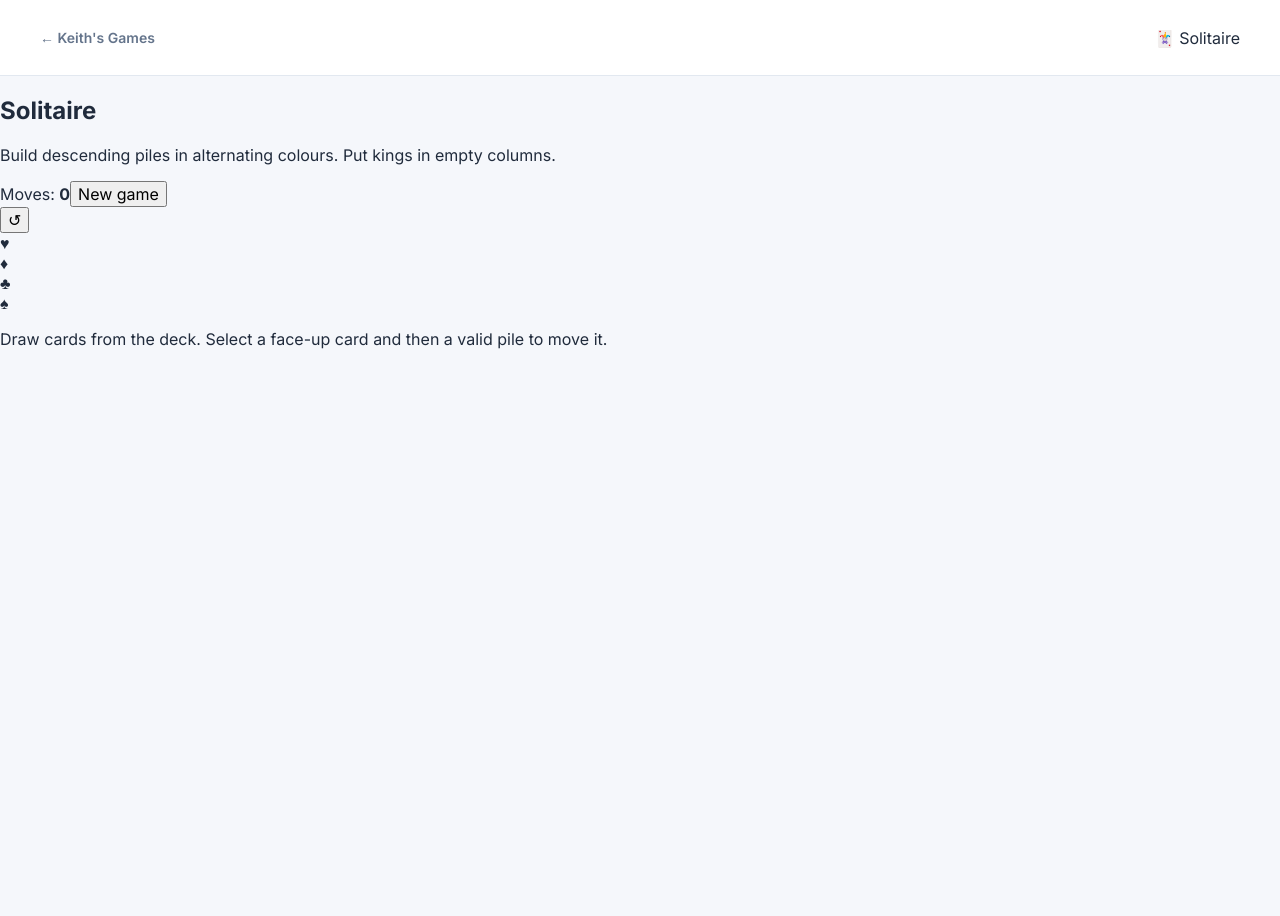
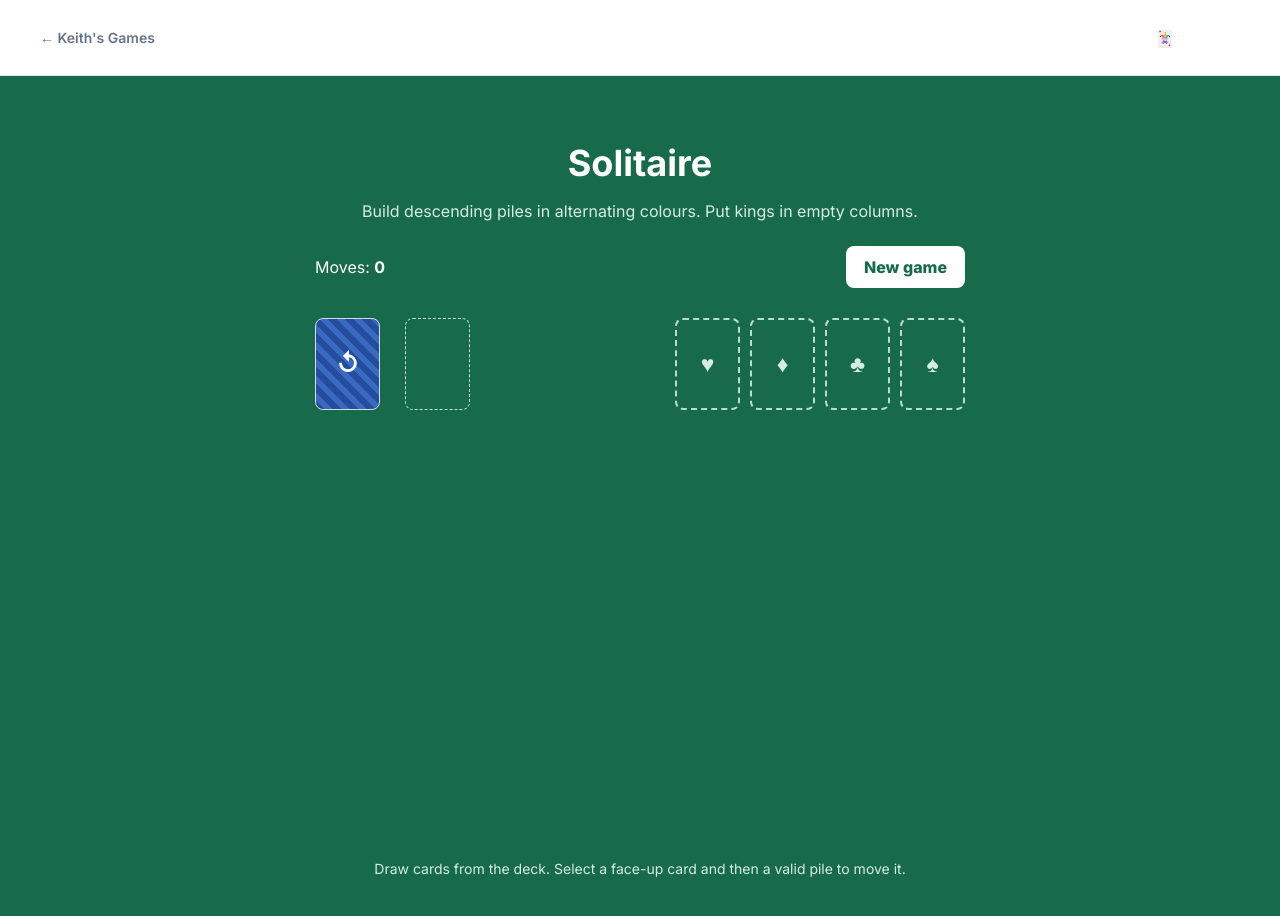
Before and after one commit to Will-source-del/keith-s-games, a Next.js app: page /games/solitaire in a window 1280 px wide. Shown: the top 916 px of the page. Before the commit the page ends 800 px from the top, so only its background shows below. Built offline with nearby package versions, Linux system fonts and the light colour scheme.

Commit message:
Update globals.css

```diff
--- a/app/globals.css
+++ b/app/globals.css
@@ -1120,3 +1120,185 @@ footer {
     grid-template-columns: repeat(5, 48px);
   }
 }
+
+/* SOLITAIRE */
+
+.solitaire-page {
+  min-height: 100vh;
+  background: #176b4b;
+  color: white;
+  padding-bottom: 50px;
+}
+
+.solitaire-content {
+  max-width: 1100px;
+  margin: auto;
+  padding: 35px 20px;
+  text-align: center;
+}
+
+.solitaire-content h1 {
+  font-size: 36px;
+  margin-bottom: 8px;
+}
+
+.solitaire-content > p {
+  color: #d5eee2;
+}
+
+.solitaire-toolbar {
+  display: flex;
+  justify-content: space-between;
+  align-items: center;
+  max-width: 650px;
+  margin: 25px auto;
+}
+
+.solitaire-toolbar button {
+  border: 0;
+  border-radius: 8px;
+  background: white;
+  color: #176b4b;
+  padding: 11px 18px;
+  font-weight: 800;
+}
+
+.solitaire-top {
+  display: grid;
+  grid-template-columns: 75px 75px 1fr;
+  gap: 15px;
+  max-width: 650px;
+  margin: 30px auto 35px;
+  text-align: left;
+}
+
+.solitaire-card {
+  width: 65px;
+  height: 92px;
+  border: 1px solid #d5dce5;
+  border-radius: 8px;
+  background: #f8fafc;
+  color: #202b3c;
+  font-size: 23px;
+  font-weight: 800;
+  display: grid;
+  place-items: center;
+}
+
+.stock-card {
+  background: repeating-linear-gradient(
+    45deg,
+    #244e9b,
+    #244e9b 6px,
+    #376ac0 6px,
+    #376ac0 12px
+  );
+  color: white;
+}
+
+.waste-card {
+  border: 1px dashed #c5e3d4;
+  background: transparent;
+}
+
+.waste-card button {
+  width: 100%;
+  height: 100%;
+  border: none;
+  border-radius: 8px;
+  font-size: 23px;
+  font-weight: 800;
+  background: white;
+}
+
+.solitaire-foundations {
+  display: flex;
+  justify-content: flex-end;
+  gap: 10px;
+}
+
+.foundation {
+  background: transparent;
+  border: 2px dashed #b8ddca;
+  color: #d5eee2;
+}
+
+.solitaire-columns {
+  display: grid;
+  grid-template-columns: repeat(7, 65px);
+  justify-content: center;
+  gap: 13px;
+  min-height: 390px;
+}
+
+.solitaire-column {
+  position: relative;
+  min-height: 360px;
+  border-radius: 8px;
+  background: rgba(0, 0, 0, 0.09);
+}
+
+.playing-card {
+  position: absolute;
+  left: 0;
+  cursor: pointer;
+  font-size: 20px;
+}
+
+.playing-card.face-down {
+  background: repeating-linear-gradient(
+    45deg,
+    #244e9b,
+    #244e9b 6px,
+    #376ac0 6px,
+    #376ac0 12px
+  );
+  border: 2px solid white;
+}
+
+.playing-card.red-card {
+  color: #d32f45;
+}
+
+.playing-card.black-card {
+  color: #202b3c;
+}
+
+.playing-card.card-selected {
+  outline: 4px solid #ffd54f;
+}
+
+.solitaire-help {
+  margin-top: 25px;
+  font-size: 14px;
+}
+
+@media (max-width: 650px) {
+  .solitaire-content {
+    padding: 25px 8px;
+  }
+
+  .solitaire-columns {
+    grid-template-columns: repeat(7, minmax(35px, 1fr));
+    gap: 4px;
+  }
+
+  .solitaire-card {
+    width: 100%;
+    height: 72px;
+    font-size: 16px;
+  }
+
+  .playing-card {
+    font-size: 13px;
+  }
+
+  .solitaire-top {
+    grid-template-columns: 55px 55px 1fr;
+    gap: 8px;
+  }
+
+  .solitaire-foundations {
+    gap: 4px;
+  }
+}
```
